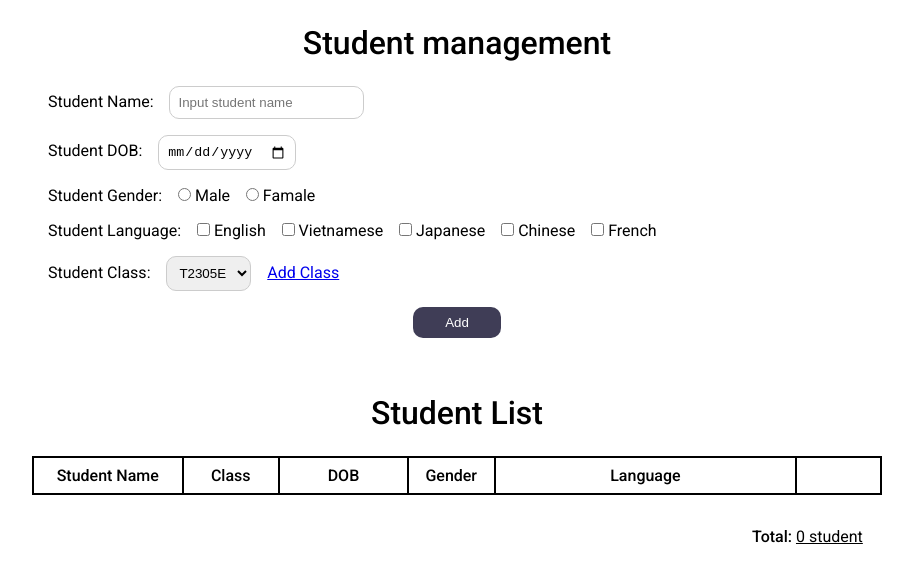
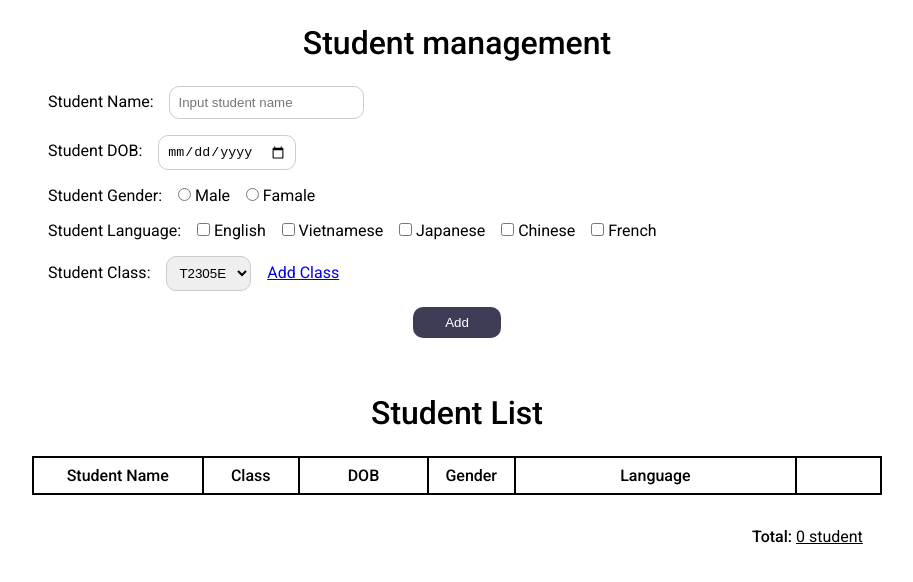
Before and after one commit to namchannn/DemoHTML, a plain HTML site: page Practice 2/nextpage.html in a window 1280 px wide. Shown: the whole page, without its empty margins (183-1096 px from the left). Drawn offline with Linux system fonts and the light colour scheme.

Commit message:
Update nextpage.html

```diff
--- a/Practice 2/nextpage.html
+++ b/Practice 2/nextpage.html
@@ -63,11 +63,11 @@
             <table id="studentTable">
                 <thead>
                     <tr>
-                        <th style="width: 149.5px;">Student Name</th>
+                        <th style="width: 169.5px;">Student Name</th>
                         <th style="width: 96.47px;">Class</th>
                         <th style="width: 128.97px;">DOB</th>
                         <th style="width: 86.58px;">Gender</th>
-                        <th style="width: 301.83px;">Language</th>
+                        <th style="width: 281.83px;">Language</th>
                         <th style="width: 84.66px;"></th>
                     </tr>
                 </thead>
```
